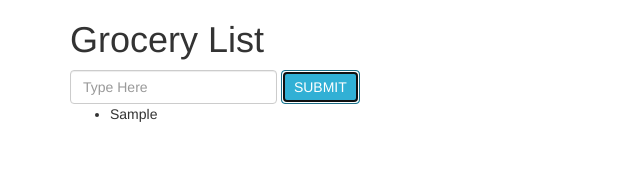
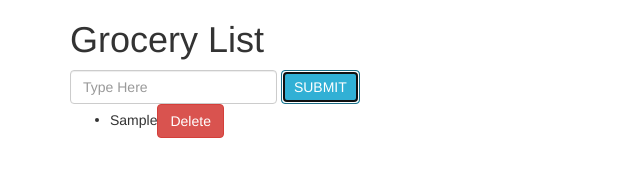
Before and after one commit to kevinmford/grocery-list, a plain HTML site: page index.html in a window 1280 px wide. Both pictures are taken after typing "Sample" into the empty fields and a click on the button "SUBMIT". Shown: the whole page, without its empty margins (0-640 px from the left). Drawn offline with nearby package versions, Linux system fonts and the light colour scheme.

Commit message:
added data-index for li and started work on delete button

```diff
--- a/app.js
+++ b/app.js
@@ -19,8 +19,14 @@ $(document).ready(function(){
   function renderList(groceryItems){
     var html = "";
     for(var i = 0; i < groceryItems.length; i++){
-      html += "<li>" + groceryItems[i] + "</li>";
+      html += "<li data-index-number='" + i + "'>" + groceryItems[i] + "<button class='btn btn-danger deleteButtons'>Delete</button></li>";
     }
     $("#theList").html(html);
   }
+
+  $('.removeButton').click(function () {
+        $(this).parent().remove();
+    });
+
+
 });
--- a/index.html
+++ b/index.html
@@ -9,7 +9,7 @@
   crossorigin="anonymous"></script>
   <link rel="stylesheet" href="https://maxcdn.bootstrapcdn.com/bootstrap/3.3.7/css/bootstrap.min.css" integrity="sha384-BVYiiSIFeK1dGmJRAkycuHAHRg32OmUcww7on3RYdg4Va+PmSTsz/K68vbdEjh4u" crossorigin="anonymous">
   <script src="app.js"></script>
-  <link src="styles.css">
+  <link rel="styles" type="text/css" href="styles.css">
 </head>
 <body>
   <div class="container" id="main-body">
--- /dev/null
+++ b/styles.css
@@ -0,0 +1,8 @@
+#main-body {
+  background-color: #dddddd;
+}
+
+
+#theList {
+  list-style-type: none;
+}
```
